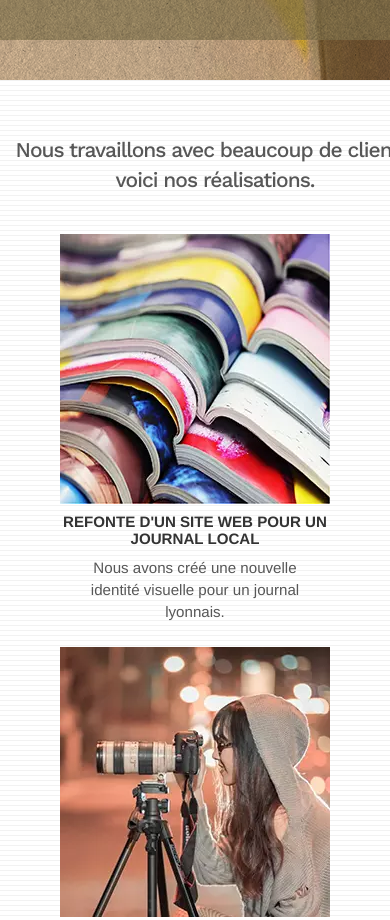
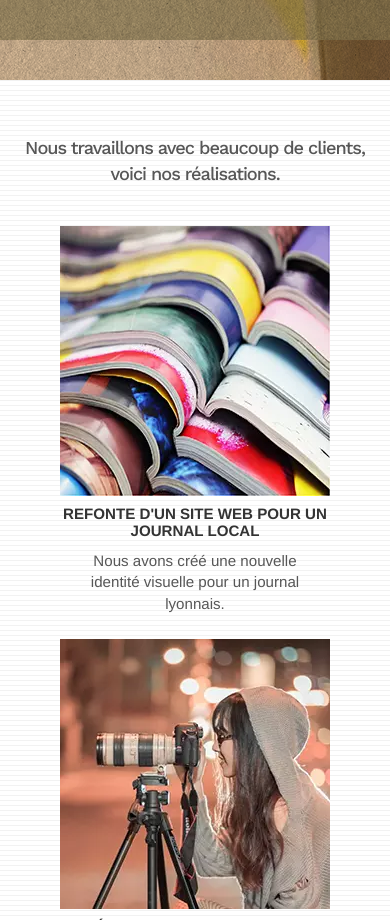
Before and after one commit to GreenBeetleStore/Agence-La-Panthere, a plain HTML site: page index.html in a window 390 px wide. Shown: the part 2972-3892 px from the top of the page. Drawn offline with nearby package versions, Linux system fonts and the light colour scheme.

Commit message:
media 400, second-title

```diff
--- a/style.css
+++ b/style.css
@@ -848,4 +848,9 @@ h4 {
         padding-left: 0;
         padding-right: 0;
     }
+    .col-sm-12 .second-title{
+        width: 100%!important;
+        font-size: 1.3em;
+        padding: 15px 15%;
+        margin: 0 auto;
 }
```
